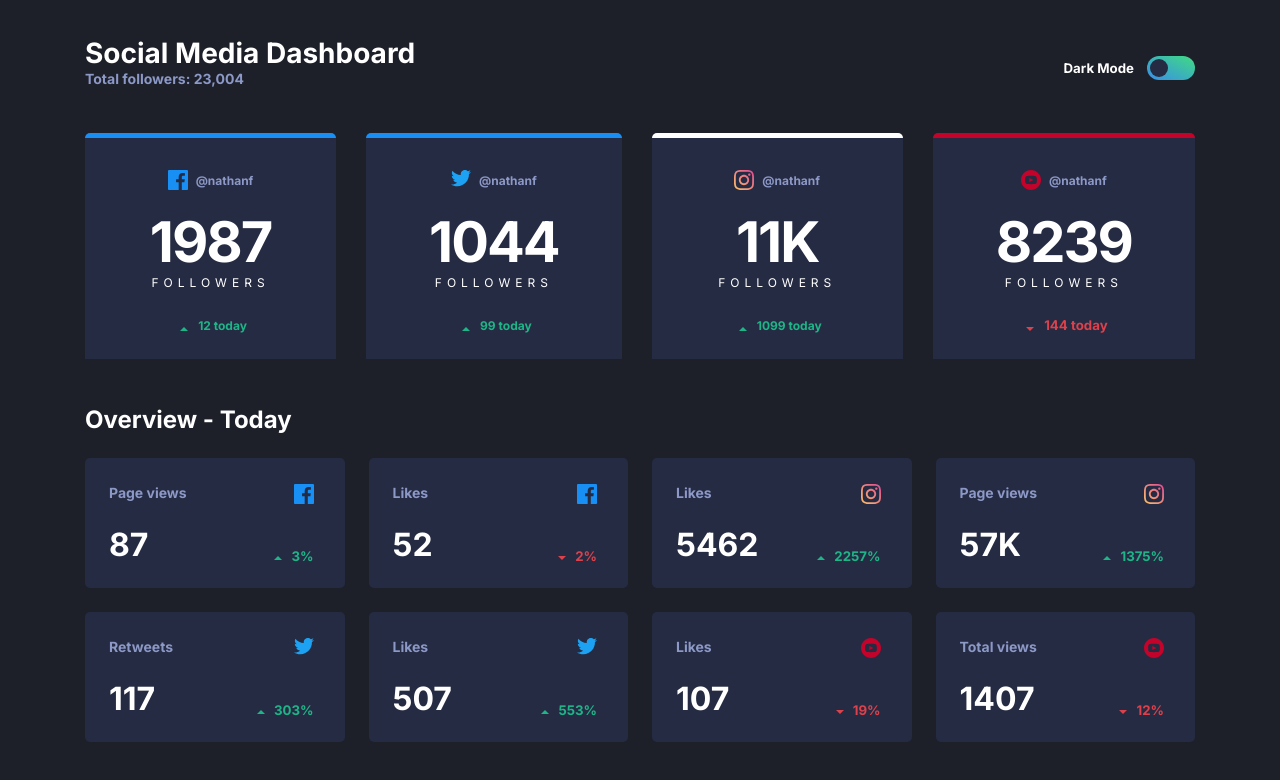
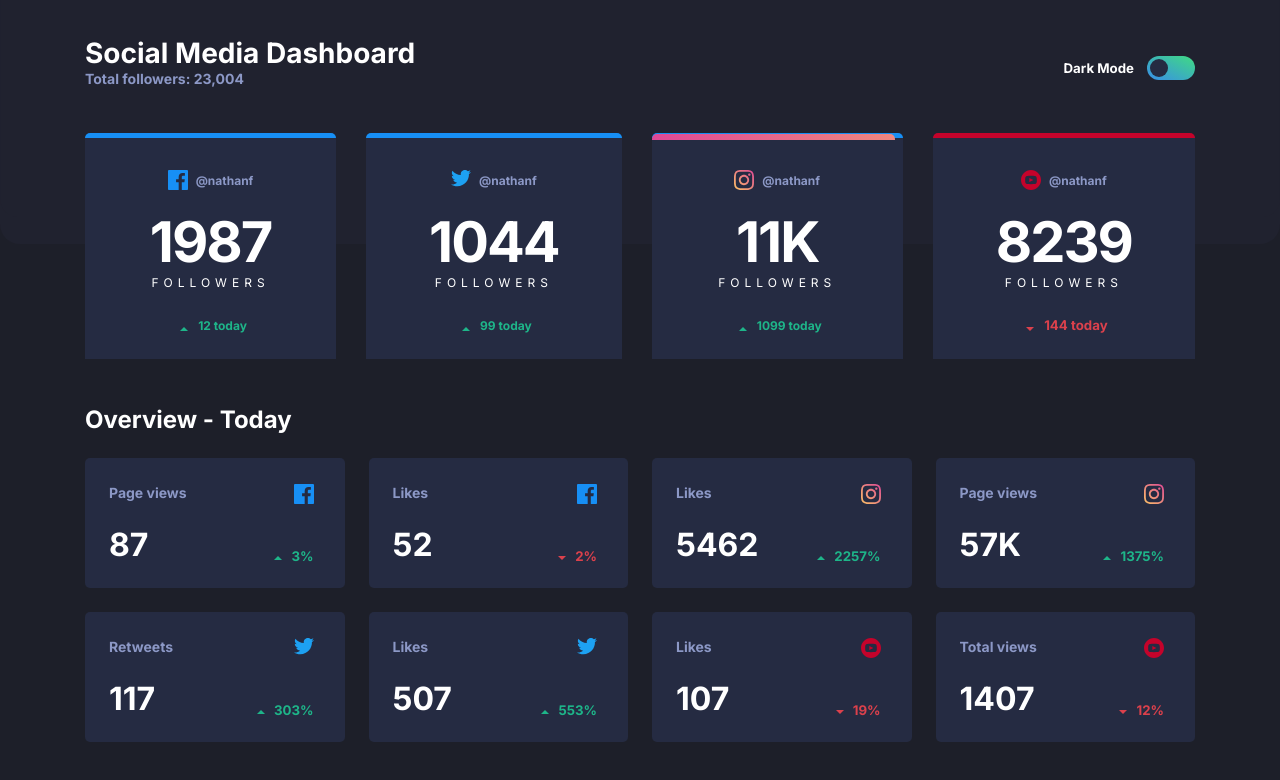
Before and after one commit to KwameWilson/Social-media-dashboard-with-theme-switcher-20231112T221634Z-001, a plain HTML site: page index.html in a window 1280 px wide. Drawn offline with Linux system fonts and the light colour scheme.

Commit message:
Finished entire page layout-styled and absolutely positioned div within insta for the border-top

```diff
--- a/Css/style.css
+++ b/Css/style.css
@@ -24,16 +24,23 @@ span {
     text-align: center;
 }
 
-/* .rectangle {
+.rectangle {
     background: #20222F;
     height: 244px;
     border-radius: 0px 0px 20px 20px;
-} */
+    position: absolute;
+    width: 100%;
+    z-index: -1;
+    top: 0;
+}
+
 
 .container {
     /* background: red; */
     width: 1110px;
     margin: 36px auto 75px;
+    left: 165px;
+    z-index: 1000;
 }
 
 
@@ -94,9 +101,13 @@ span {
     text-align: center;
 }
 
-.insta {
-    border-top: 5px solid;
-}
+/* .insta {
+    border-top: 5px solid transparent;
+    border-image: linear-gradient(#FDC366, #EE877E) padding-box,
+        linear-gradient(180deg, #EE877E, #FDC366);
+} */
+
+
 
 .yt {
     border-top: 5px solid #C4032B;
@@ -127,7 +138,7 @@ span {
 
 .fb h1:nth-child(2),
 .tweet h1:nth-child(2),
-.insta h1:nth-child(2),
+.insta h1:nth-child(3),
 .yt h1:nth-child(2) {
     font-size: 56px;
     font-style: normal;
@@ -138,9 +149,24 @@ span {
     /* border: 3px solid green; */
 }
 
+.insta {
+    position: relative;
+}
+
+.insta div.border-top {
+    position: absolute;
+    background: linear-gradient(to right, #DF4896, #EE877E);
+    width: 243px;
+    height: 6px;
+    top: -4px;
+    left: 0;
+    border-radius: 5px 5px 0 0;
+}
+
+
 .fb h3:nth-child(3),
 .tweet h3:nth-child(3),
-.insta h3:nth-child(3),
+.insta h3:nth-child(4),
 .yt h3:nth-child(3) {
     text-transform: uppercase;
     font-size: 12px;
@@ -196,7 +222,7 @@ span {
 
 
 
-.container h1:nth-child(3) {
+.container h1.overview {
     font-size: 24px;
     font-style: normal;
     font-weight: 700;
--- a/index.html
+++ b/index.html
@@ -8,7 +8,7 @@
 </head>
 <body>
     <div class="rectangle">
-
+        <img src="images/Rectangle.svg" alt="">
     </div>
 
     <div class="container">
@@ -59,12 +59,13 @@
             </div>
 
             <div class="insta">
+                <div class="border-top"></div>
                 <div class="insta-flex">
                     <span><img src="images/insta-logo.svg" alt=""></span>
                     <h6>@nathanf</h6>
                 </div>
 
-                <h1>11K</h1>
+                <h1 >11K</h1>
                 <h3>Followers</h3>
 
                 <div>
@@ -91,7 +92,7 @@
             </div>
         </div>
 
-        <h1>Overview - Today</h1>
+        <h1 class="overview">Overview - Today</h1>
         <div class="grid-overview">
             <div class="page-views">
                 <div>
```
Also changed, not shown: images/Rectangle.svg (added).
